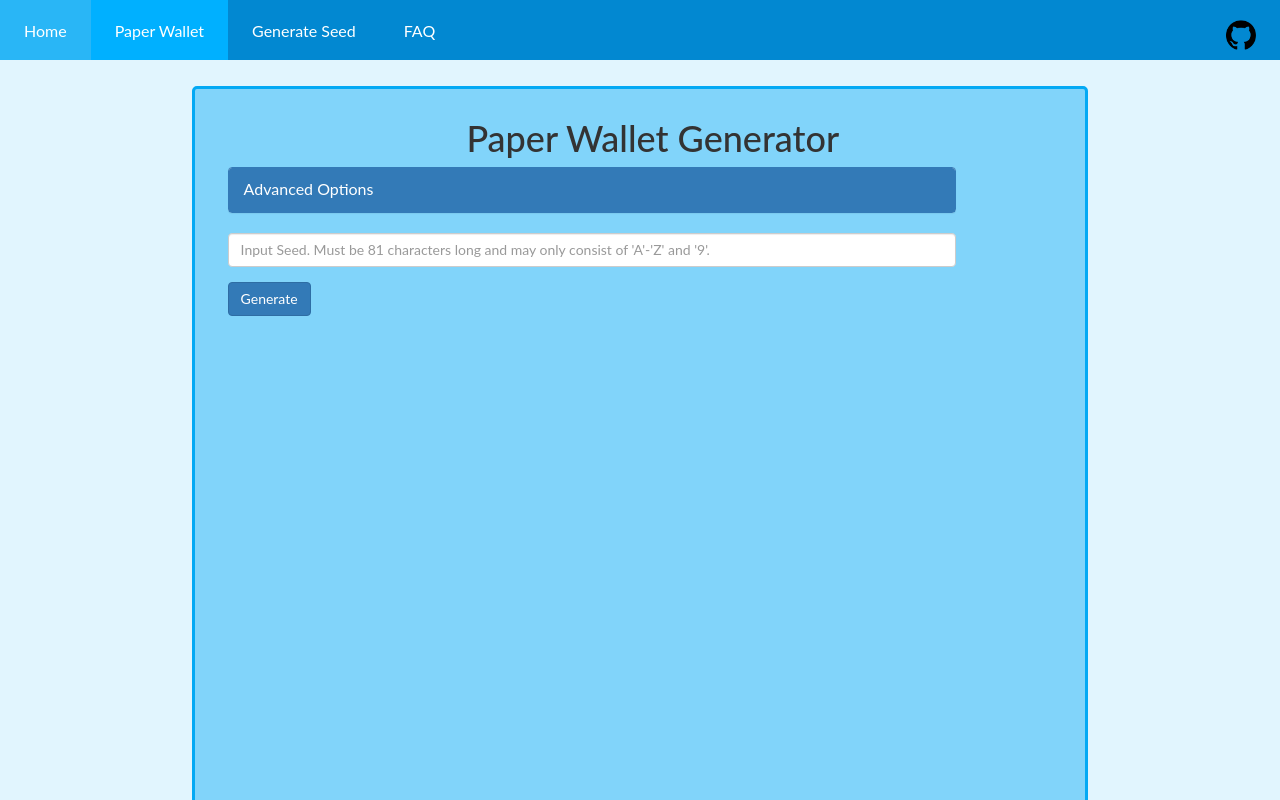
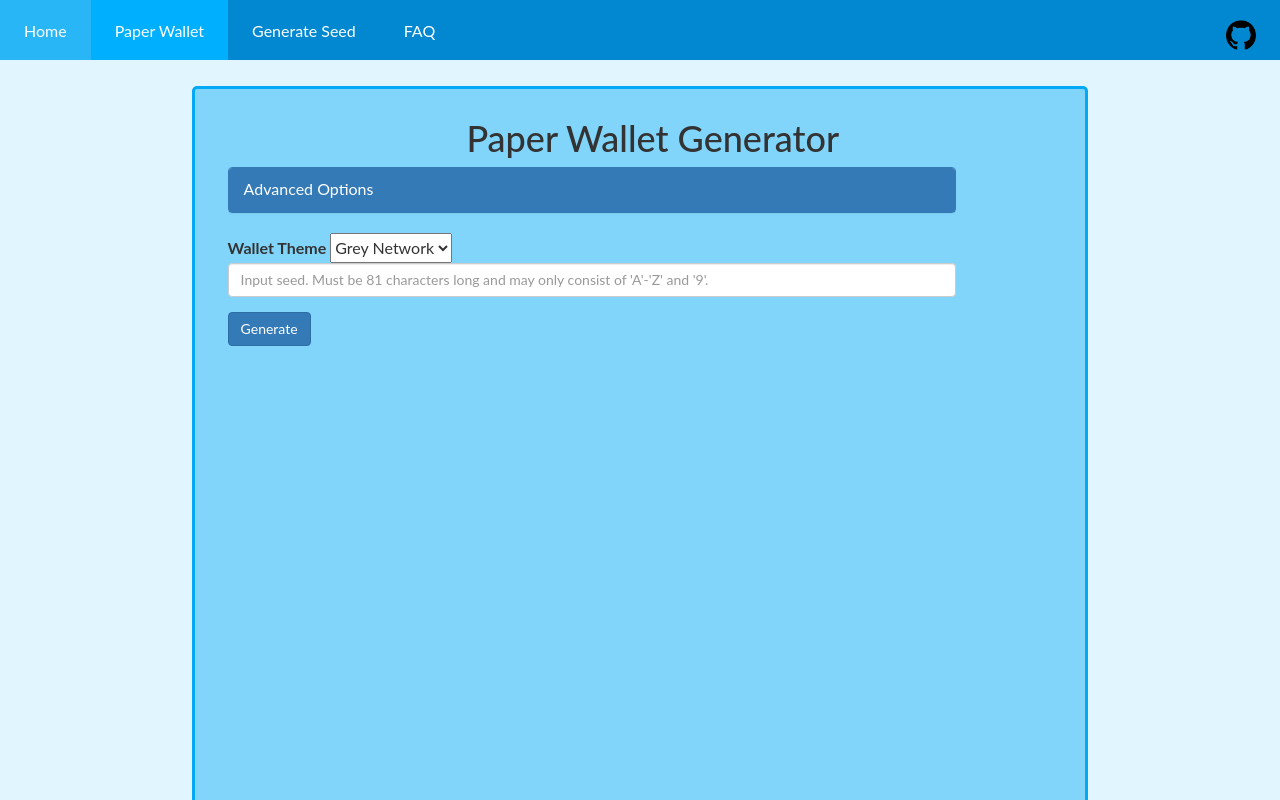
Before and after one commit to minyc510/IOTA-Cold-Storage, a React (Create React App) app: page / in a window 1280 px wide. Both pictures are taken after a click on the link "Paper Wallet". Shown: the top 800 px of the page. Built offline with nearby package versions, Linux system fonts and the light colour scheme.

Commit message:
Multiple themes.

```diff
--- a/src/PaperWallet.js
+++ b/src/PaperWallet.js
@@ -1,11 +1,13 @@
 import React from 'react';
 import './App.css';
 import { Stage, Layer, Image, Text } from "react-konva";
-import template from './images/greyTemplate.png';
+import greyNetworkTemplate from './images/greyTemplate.png';
+import plainWhiteTemplate from './images/plainTemplate.png';
+
 import ReactTooltip from '../node_modules/react-tooltip';
 
 import IOTA from '../node_modules/iota.lib.js/lib/iota.js';
-import { FormGroup, FormControl, Button, Panel, Radio, Table } from 'react-bootstrap';
+import { FormGroup, FormControl, Button, Panel, Radio, Table, ControlLabel } from 'react-bootstrap';
 
 //Form for seed input, uses React-Bootstrap forms
 class SeedForm extends React.Component {
@@ -13,9 +15,7 @@ class SeedForm extends React.Component {
     super(props, context);
     this.handleChange = this.handleChange.bind(this);
     this.handleClick = this.handleClick.bind(this);
-    this.changeSecurity = this.changeSecurity.bind(this);
-    this.changeChecksum = this.changeChecksum.bind(this);
-    this.state = { value: '', security: 2, checksum: true };
+    this.state = { value: '' };
   }
 
   getValidationState() {
@@ -42,10 +42,6 @@ class SeedForm extends React.Component {
     event.preventDefault();
   }
 
-  changeSecurity(secLevel) { this.setState({ security: secLevel }); }
-
-  changeChecksum(checkSumBool) { this.setState({ checksum: checkSumBool }); }
-
   render() {
     return (
       <div class="shortWidth">
@@ -57,7 +53,7 @@ class SeedForm extends React.Component {
           <FormControl
             type="text"
             value={this.state.value}
-            placeholder="Input Seed. Must be 81 characters long and may only consist of 'A'-'Z' and '9'."
+            placeholder="Input seed. Must be 81 characters long and may only consist of 'A'-'Z' and '9'."
             onChange={this.handleChange}
           />
 
@@ -74,19 +70,28 @@ class SeedForm extends React.Component {
 class WalletTemplate extends React.Component {
   constructor(props) {
     super(props);
-    this.state = { image: null };
+    this.state = { image: null, theme: this.props.theme };
   }
+
   componentDidMount() {
     const image = new window.Image();
-    image.src = template;
+    if (this.state.theme === 'greyNetwork') { image.src = greyNetworkTemplate; }
+    if (this.state.theme === 'plainWhite') { image.src = plainWhiteTemplate; }
+
     image.onload = () => {
       this.setState({ image: image });
     };
   }
-  render() { return <Image image={this.state.image} />; }
+  render() {
+    return <Image image={this.state.image} />; }
 }
 
-function WalletImage(props) {
+class WalletImage extends React.Component {
+    constructor(props) {
+      super(props);
+    }
+
+    render() {
 
     var pub = <Text
       text="Public Wallet Address:" fontSize="18" fontFamily="Courier New"
@@ -95,19 +100,19 @@ function WalletImage(props) {
     />
 
     var priv = <Text
-      text="Private Seed:" fontSize="18" fontFamily="Courier New"
+      text="Private Seed:" fontColor="white" fontSize="18" fontFamily="Courier New"
       x="18"
       y="85"
     />
 
     var address = <Text
-      text={props.a} fontSize="15" fontFamily="Courier New"
+      text={this.props.a} fontSize="15" fontFamily="Courier New"
       x="17"
       y="55"
     />
 
     var seed = <Text
-      text={props.s} fontSize="15" fontFamily="Courier New"
+      text={this.props.s} fontSize="15" fontFamily="Courier New"
       x="17"
       y="105"
     />
@@ -115,11 +120,11 @@ function WalletImage(props) {
     return (
         <div>
           <br></br>
-          <h5 class="center">Wallet Address: {props.a}</h5>
+          <h5 class="center">Wallet Address: {this.props.a}</h5>
           <div class="walletTemplate">
             <Stage width={window.innerWidth} height={window.innerHeight}>
               <Layer>
-                <WalletTemplate />
+                <WalletTemplate theme={this.props.theme}/>
                 {pub}
                 {priv}
                 {address}
@@ -129,6 +134,7 @@ function WalletImage(props) {
           </div>
         </div>
     );
+    }
 }
 
 //Advanced Options
@@ -172,8 +178,7 @@ class AdvOptPanel extends React.Component {
                 <ReactTooltip id='checksumTip' place="right" type="dark" effect="float">
                   <div style={{fontSize: '110%', }}>Adds a 9-character 'checksum' to your address. When sending tokens to an address with a checksum,
                   if the checksum does not match the address, the network will reject the transaction.
-                  A checksum helps to ensure a user is sending to the correct address.
-                  </div>
+                  A checksum helps to ensure a user is sending to the correct address.</div>
                 </ReactTooltip>
               </tr>
             </thead>
@@ -207,14 +212,39 @@ class AdvOptPanel extends React.Component {
   }
 }
 
+class ThemeSelect extends React.Component {
+  constructor(props) {
+    super(props);
+    this.handleThemeChange = this.handleThemeChange.bind(this);
+  }
+
+  handleThemeChange(event) { this.props.changeTheme(event.target.value); }
+
+  render() {
+    return (
+      <div>
+        <b style={{marginRight:'4px'}}>Wallet Theme</b>
+
+        <select onChange={this.handleThemeChange}>
+          <option value='greyNetwork'>Grey Network</option>
+          <option value='plainWhite'>Plain White</option>
+          <option value='blue'>Blue</option>
+          <option value='grid'>Grid</option>
+        </select>
+      </div>
+    );
+  }
+}
+
 //Main PaperWallet Body
 export class PaperWallet extends React.Component {
   constructor(props) {
     super(props);
-    this.state = { seed: '', address: '', security: 2, checksum: true };
+    this.state = { seed: '', address: '', security: 2, checksum: true, theme: 'greyNetwork' };
     this.handleChange = this.handleChange.bind(this);
     this.changeSecurity = this.changeSecurity.bind(this);
     this.changeChecksum = this.changeChecksum.bind(this);
+    this.changeTheme = this.changeTheme.bind(this);
     this.handleSubmit = this.handleSubmit.bind(this);
   }
 
@@ -223,6 +253,8 @@ export class PaperWallet extends React.Component {
   changeSecurity(secLevel) { this.setState({ security: secLevel }); }
 
   changeChecksum(checkSumBool) { this.setState({ checksum: checkSumBool }); }
+
+  changeTheme(newTheme) { this.setState({ theme: newTheme }); }
 
   handleSubmit(seed) {
     this.setState({ seed: seed });
@@ -267,7 +299,7 @@ export class PaperWallet extends React.Component {
 
   render() {
     let image = null;
-    if (this.state.address !== '') { image = <WalletImage a={this.state.address} s={this.state.seed} />; }
+    if (this.state.address !== '') { image = <WalletImage a={this.state.address} s={this.state.seed} theme={this.state.theme}/>; }
 
     return (
       <div>
@@ -275,6 +307,8 @@ export class PaperWallet extends React.Component {
 
         <div style={{paddingLeft:'7px'}}>
           <AdvOptPanel changeSecurity={this.changeSecurity} changeChecksum={this.changeChecksum}/>
+          <ThemeSelect changeTheme={this.changeTheme}/>
+
           <SeedForm submit={this.handleSubmit} changeSecurity={this.changeSecurity} changeChecksum={this.changeChecksum}/>
         </div>
 
```
Also changed, not shown: src/images/networkTemplate.png (added), src/images/plainTemplate.png (renamed from src/images/blankTemplate.png). Lines whose indentation alone changed are shown as unchanged.
